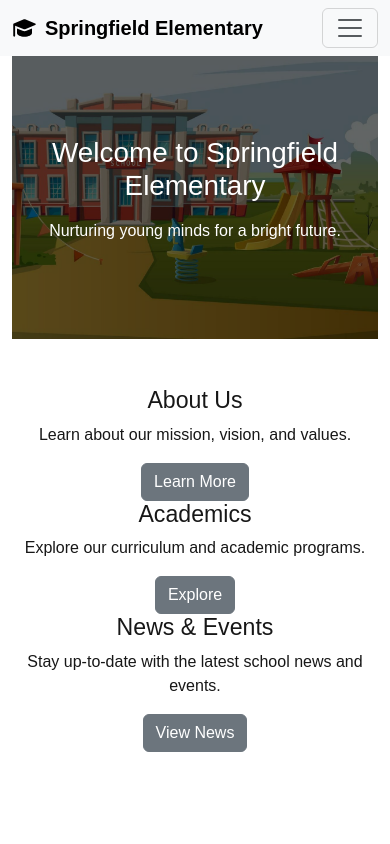
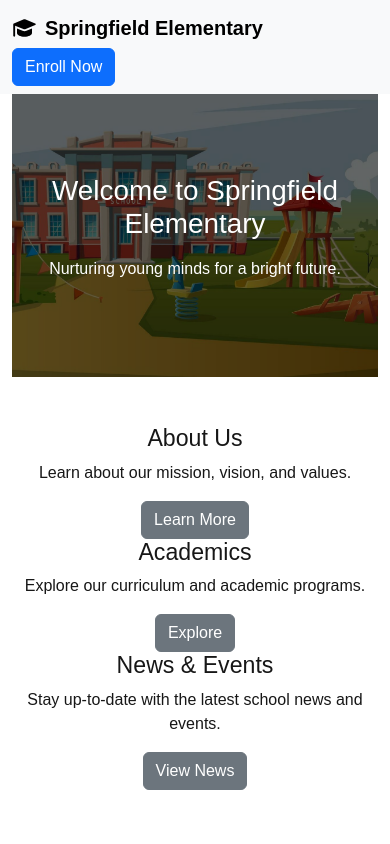
Before and after one commit to waqasshaukat/school-site, a Next.js app: page / in a window 390 px wide. Shown: the top 844 px of the page. Built offline with nearby package versions, Linux system fonts and the light colour scheme.

Commit message:
feat: replace menu button with enroll now on mobile

```diff
--- a/src/components/Header.tsx
+++ b/src/components/Header.tsx
@@ -20,8 +20,13 @@ const Header = () => {
             <FontAwesomeIcon icon={faGraduationCap} className="me-2" />
             <strong>Springfield Elementary</strong>
           </Link>
+          <div className="d-lg-none">
+            <button className="btn btn-primary" onClick={openModal}>
+              Enroll Now
+            </button>
+          </div>
           <button
-            className="navbar-toggler"
+            className="navbar-toggler d-none"
             type="button"
             data-bs-toggle="collapse"
             data-bs-target="#navbarNav"
@@ -63,7 +68,7 @@ const Header = () => {
                   Contact
                 </Link>
               </li>
-              <li className="nav-item">
+              <li className="nav-item d-none d-lg-block">
                 <button className="btn btn-primary ms-lg-3" onClick={openModal}>
                   Enroll Now
                 </button>
```
